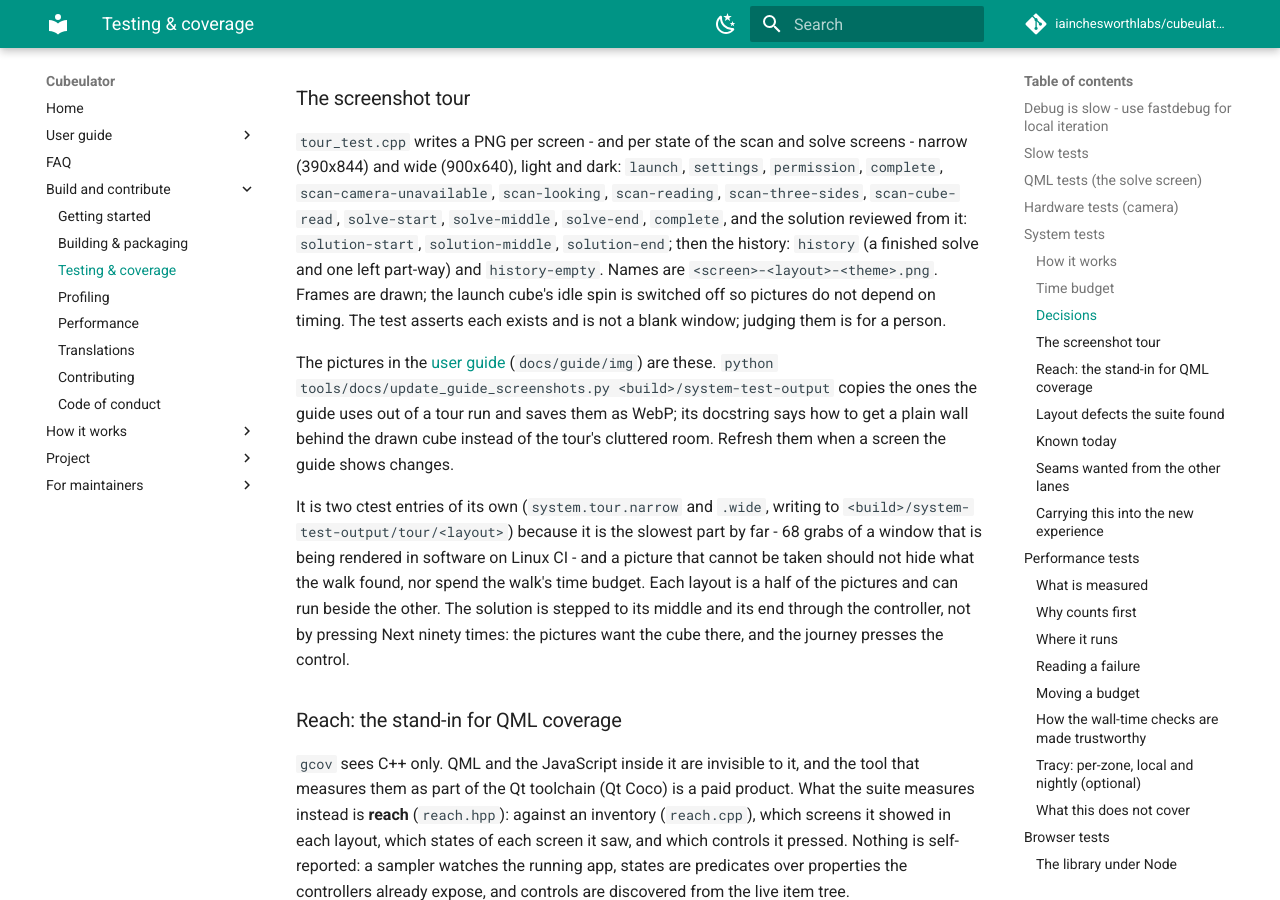
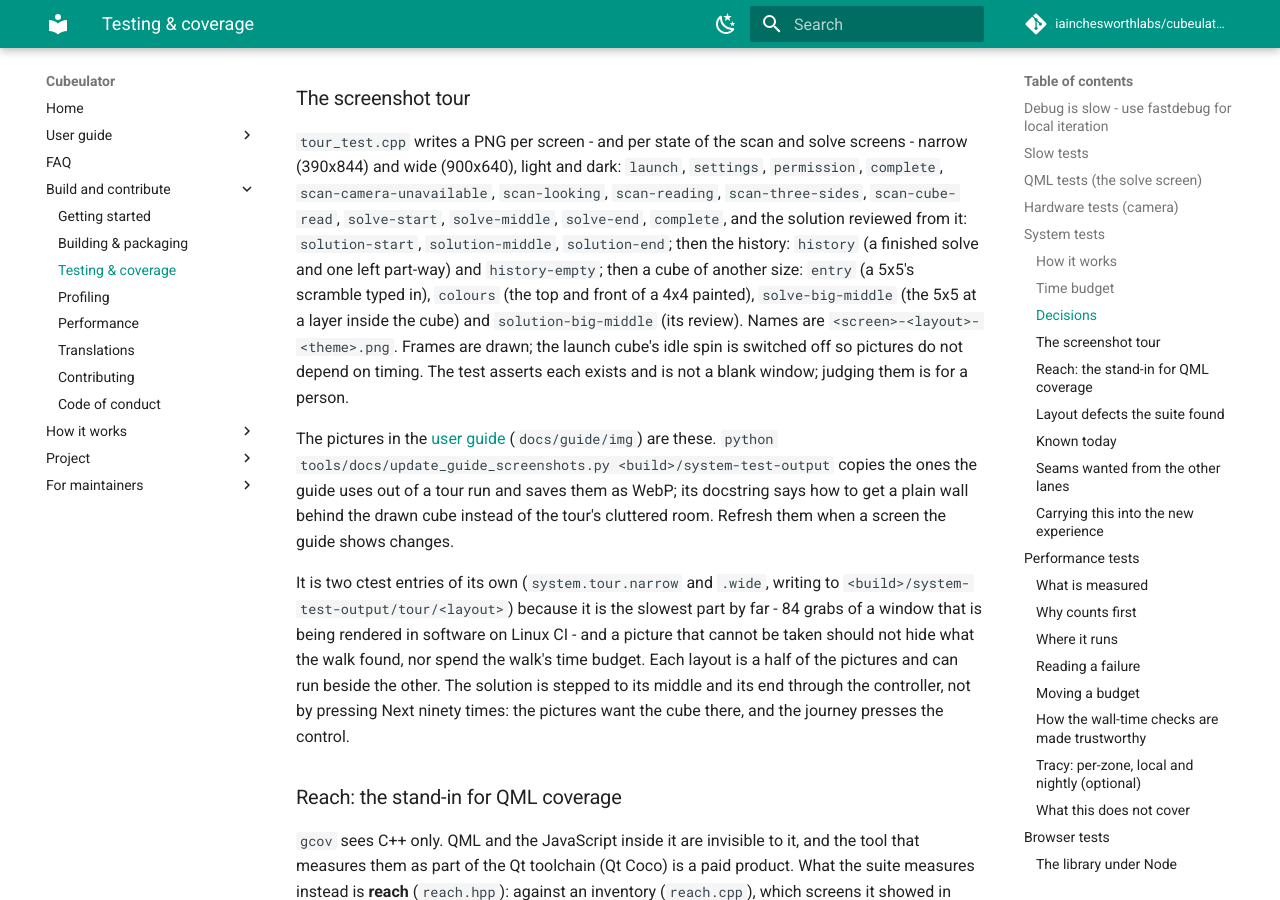
Before and after one commit to iainchesworth/cubeulator, an MkDocs documentation site: the page built from docs/testing.md, in a window 1280 px wide and 900 px high, scrolled down 10221 px. Built offline with MkDocs 1.6.1 and Material for MkDocs 9.7.7, drawn with Linux system fonts in a browser that asks for light colours; comment, search, counter and statistics services are not loaded.

Commit message:
Testing doc: the tour's new pictures

```diff
--- a/docs/testing.md
+++ b/docs/testing.md
@@ -497,8 +497,10 @@ solve screens - narrow (390x844) and wide (900x640), light and dark:
 `scan-looking`, `scan-reading`, `scan-three-sides`, `scan-cube-read`,
 `solve-start`, `solve-middle`, `solve-end`, `complete`, and the solution
 reviewed from it: `solution-start`, `solution-middle`, `solution-end`; then the
-history: `history` (a finished solve and one left part-way) and `history-empty`.
-Names are
+history: `history` (a finished solve and one left part-way) and `history-empty`;
+then a cube of another size: `entry` (a 5x5's scramble typed in), `colours` (the top
+and front of a 4x4 painted), `solve-big-middle` (the 5x5 at a layer inside the
+cube) and `solution-big-middle` (its review). Names are
 `<screen>-<layout>-<theme>.png`. Frames are drawn; the launch cube's idle
 spin is switched off so pictures do not depend on timing. The test asserts
 each exists and is not a blank window; judging them is for a person.
@@ -511,7 +513,7 @@ tour's cluttered room. Refresh them when a screen the guide shows changes.
 
 It is two ctest entries of its own (`system.tour.narrow` and `.wide`, writing
 to `<build>/system-test-output/tour/<layout>`) because it is the slowest part
-by far - 68 grabs of a window that is being rendered in software on Linux CI
+by far - 84 grabs of a window that is being rendered in software on Linux CI
 - and a picture that cannot be taken should not hide what the walk found, nor
 spend the walk's time budget. Each layout is a half of the pictures and can
 run beside the other. The solution is stepped to its middle and its end
```
